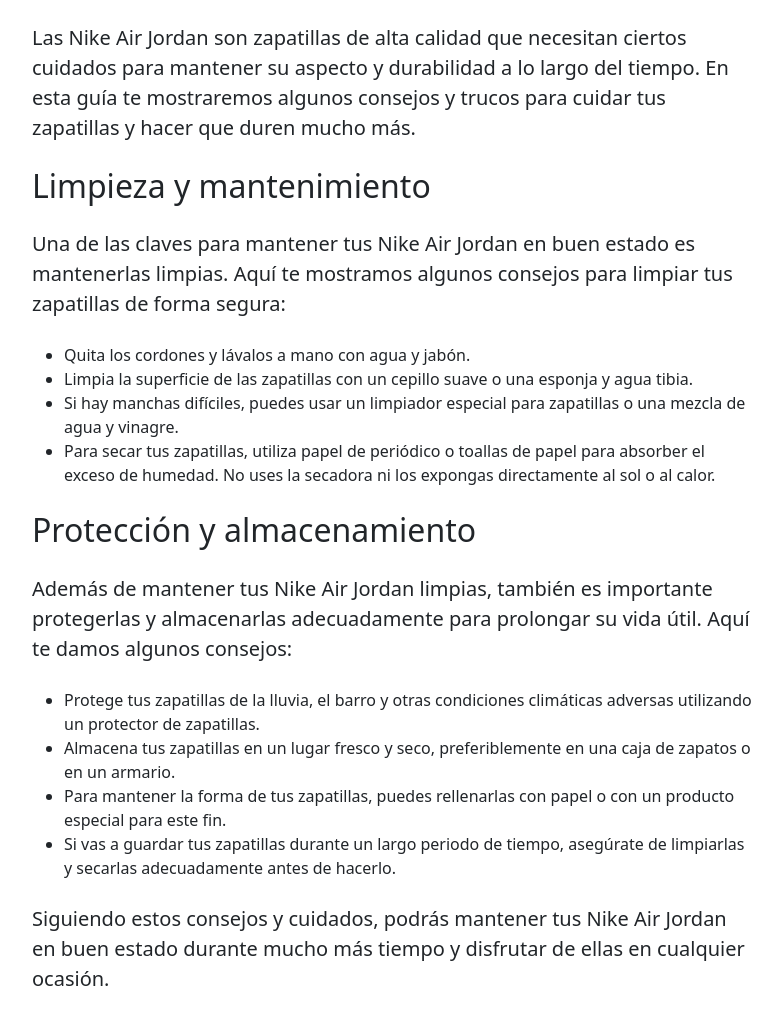
After one commit to JACHA-1210/JordanShop, a Flask app: page /cuidados_nike_air_jordan in a window 1280 px wide. The commit adds this page. Shown: the part 485-1519 px from the top of the page, without its empty margins (248-1030 px from the left). Run offline with Flask 3, Linux system fonts and the light colour scheme; some libraries are stand-ins or nearby versions.

Commit message:
Apartado de Cuidados y mantenimientos añadida y acabada.

```diff
--- a/main.py
+++ b/main.py
@@ -1,4 +1,6 @@
 from flask import Flask, render_template, request
+
+
 app = Flask(__name__)
 
 products = [
@@ -33,5 +35,8 @@
 def air_jordan_mid():
     return render_template('air_jordan_mid.html')
 
+@app.route('/cuidados_nike_air_jordan')
+def cuidados_nike_air_jordan():
+    return render_template('cuidados_nike_air_jordan.html')
 if __name__ == '__main__':
     app.run(debug=True)
--- a/templates/base.html
+++ b/templates/base.html
@@ -30,7 +30,7 @@
 <a class="nav-link" href="/air-jordan-mid">Air Jordan Mid</a>
 </li>
     <li class="nav-item">
-<a class="nav-link" href="/Cuidados y mantenimientos">Cuidados y mantenimientos</a>
+<a class="nav-link" href="/cuidados_nike_air_jordan">Cuidados y mantenimientos</a>
 </li>
 </ul>
 </div>
--- /dev/null
+++ b/templates/cuidados_nike_air_jordan.html
@@ -0,0 +1,39 @@
+
+{% extends 'base.html' %}
+from django.shortcuts import render
+
+def my_view(request):
+    images = ['ruta-de-la-imagen-1.jpg', 'ruta-de-la-imagen-2.jpg', 'ruta-de-la-imagen-3.jpg', 'ruta-de-la-imagen-4.jpg']
+    context = {'images': images}
+    return render(request, 'air_jordan_1.html', context)
+
+{% block content %}
+
+<div class="container my-5">
+  <h1 class="text-center">Consejos y cuidados de las Nike Air Jordan</h1>
+  <div class="row">
+    <div class="col-md-8 mx-auto">
+      <img src="{{ url_for('static', filename='img/air-jordan-care.jpg') }}" class="img-fluid rounded my-4" alt="Cuidados de las Nike Air Jordan">
+      <p class="lead">Las Nike Air Jordan son zapatillas de alta calidad que necesitan ciertos cuidados para mantener su aspecto y durabilidad a lo largo del tiempo. En esta guía te mostraremos algunos consejos y trucos para cuidar tus zapatillas y hacer que duren mucho más.</p>
+      <h2 class="my-4">Limpieza y mantenimiento</h2>
+      <p class="lead">Una de las claves para mantener tus Nike Air Jordan en buen estado es mantenerlas limpias. Aquí te mostramos algunos consejos para limpiar tus zapatillas de forma segura:</p>
+      <ul class="my-4">
+        <li>Quita los cordones y lávalos a mano con agua y jabón.</li>
+        <li>Limpia la superficie de las zapatillas con un cepillo suave o una esponja y agua tibia.</li>
+        <li>Si hay manchas difíciles, puedes usar un limpiador especial para zapatillas o una mezcla de agua y vinagre.</li>
+        <li>Para secar tus zapatillas, utiliza papel de periódico o toallas de papel para absorber el exceso de humedad. No uses la secadora ni los expongas directamente al sol o al calor.</li>
+      </ul>
+      <h2 class="my-4">Protección y almacenamiento</h2>
+      <p class="lead">Además de mantener tus Nike Air Jordan limpias, también es importante protegerlas y almacenarlas adecuadamente para prolongar su vida útil. Aquí te damos algunos consejos:</p>
+      <ul class="my-4">
+        <li>Protege tus zapatillas de la lluvia, el barro y otras condiciones climáticas adversas utilizando un protector de zapatillas.</li>
+        <li>Almacena tus zapatillas en un lugar fresco y seco, preferiblemente en una caja de zapatos o en un armario.</li>
+        <li>Para mantener la forma de tus zapatillas, puedes rellenarlas con papel o con un producto especial para este fin.</li>
+        <li>Si vas a guardar tus zapatillas durante un largo periodo de tiempo, asegúrate de limpiarlas y secarlas adecuadamente antes de hacerlo.</li>
+      </ul>
+      <p class="lead">Siguiendo estos consejos y cuidados, podrás mantener tus Nike Air Jordan en buen estado durante mucho más tiempo y disfrutar de ellas en cualquier ocasión.</p>
+    </div>
+  </div>
+</div>
+
+{% endblock %}
```
